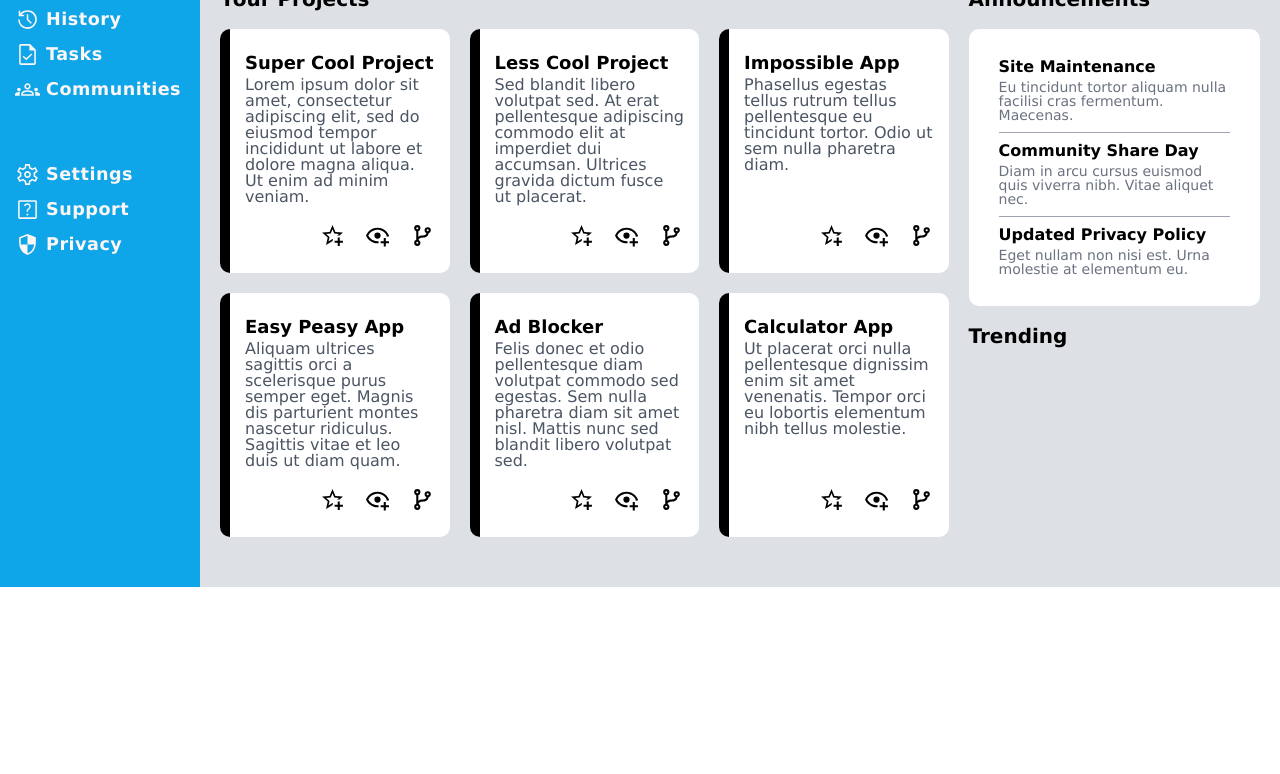
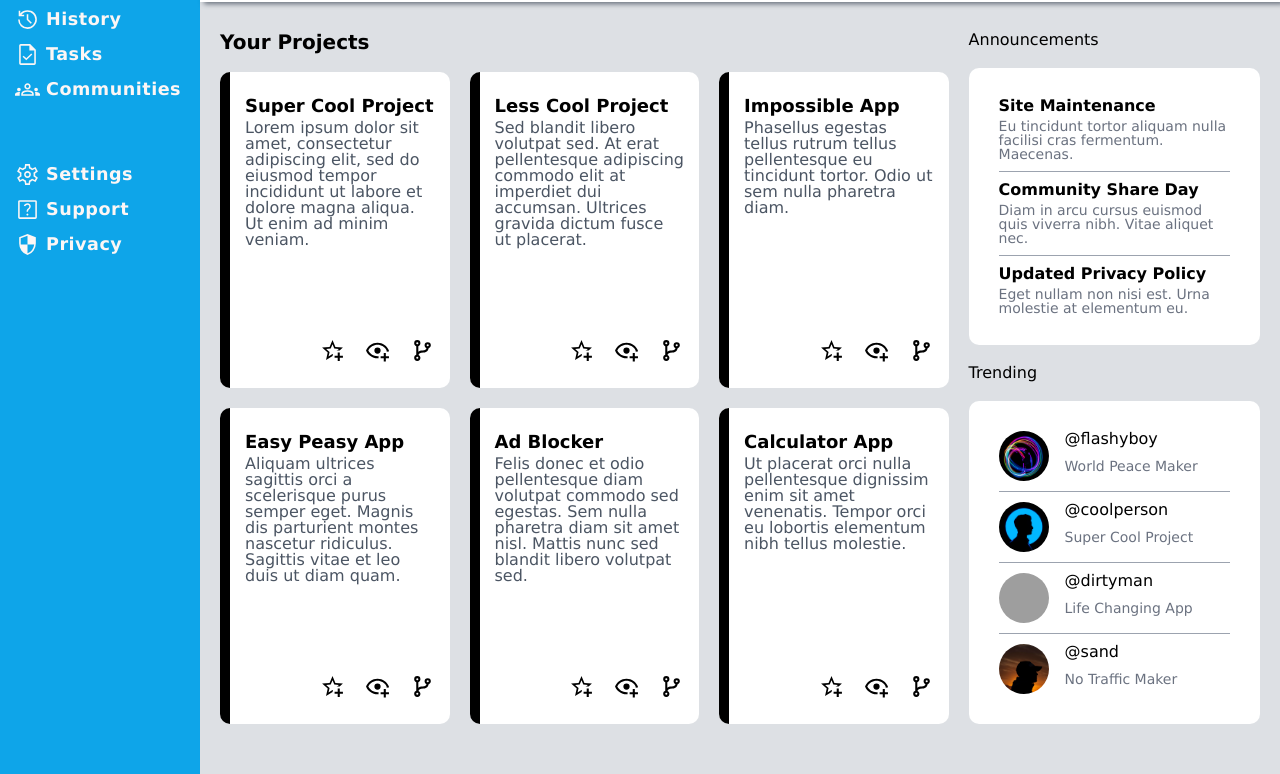
Before and after one commit to Arsalan56/admin-dashboard, a plain HTML site: page index.html in a window 1280 px wide. Shown: the part 198-972 px from the top of the page. Before the commit the page ends 800 px from the top, so only its background shows below. Drawn offline with Linux system fonts and the light colour scheme; grey boxes are pictures that could not be loaded.

Commit message:
Finish styling trending and add last changed
Besides a few changes that may come up here and there, the project is
complete.

```diff
--- a/index.html
+++ b/index.html
@@ -32,12 +32,12 @@
             <img src="svg-icons/notification-icon.svg">
         </div>
         <div class="header-user">
-            <img src="./profile-picture.jpg" class="user-pfp">
+            <img src="profiles/pfp-main.jpg" class="user-pfp">
              <p class="center-i">Mr. Person</p>
         </div>
 
         <div class="head-main">
-            <img src="./profile-picture.jpg" class="user-pfp">
+            <img src="profiles/pfp-main.jpg" class="user-pfp">
             <div class="welcome-user">
                 <p>hi there,</p>
                 <p>Mr. Person (@coolperson)</p>
@@ -109,6 +109,7 @@
                 </div>
             </div>
         </div>
+        <div>
             <div class="announcements">
                 <p>Announcements</p>
                 <div>
@@ -129,11 +130,28 @@
             <div class="trending">
                 <p>Trending</p>
                 <div>
-
+                    <div>
+                        <img src="profiles/pfp-1.jpg">
+                        <p>@flashyboy</p>
+                        <p class="user-desc">World Peace Maker</p>
                     </div>
-            <div></div>
-            <div></div>
-            <div></div>
+                    <div class="line-style line-remove pads">
+                        <img src="profiles/pfp-main.jpg">
+                        <p>@coolperson</p>
+                        <p class="user-desc">Super Cool Project</p>
+                    </div>
+                    <div class="line-style pads">
+                        <img src="profiles/pfp-2.jpg">
+                        <p>@dirtyman</p>
+                        <p class="user-desc">Life Changing App</p>
+                    </div>
+                    <div>
+                        <img src="profiles/pfp-3.jpg">
+                        <p>@sand</p>
+                        <p class="user-desc">No Traffic Maker</p>
+                    </div>
+                </div>
+            </div>
         </div>
     </main>
 </body>
--- a/style.css
+++ b/style.css
@@ -56,7 +56,7 @@ body {
     height:fit-content;
     width: fit-content;
     display: grid;
-    grid-template: minmax(100px, 1fr) minmax(500px, 4fr) / 200px minmax(700px, 3fr);
+    grid-template: 200px minmax(500px, 4fr) / 200px minmax(700px, 3fr);
     overflow: scroll;
 }
 
@@ -137,7 +137,7 @@ input[type='search'] {
     border: 0px;
     margin-right: 50px;
     border-radius: 99px;
-    color: var(--color);
+    font-weight: 600;
     box-sizing: border-box;
     max-width: 600px;
     padding: 0px 10px;
@@ -173,8 +173,8 @@ input[type='search'] {
 .head-main > .user-pfp {
     height: 70px;
     width: 70px;
+}
 
-}
 .user-pfp {
     border-radius: 100%;
 }
@@ -198,10 +198,6 @@ header button {
 
 }
 
-main {
-    background: #9ca3af57;
-}
-
 header {
     padding: 10px 30px;
     gap: 5px 30px;
@@ -216,10 +212,11 @@ header {
 /* Main content styling */
 
 main {
-    padding: 30px 20px 50px 20px;;
+    background: #9ca3af57;
+    padding: 30px 20px 50px 20px;
     display: grid;
-    grid-template: 3fr 2fr / 5fr 2fr;
-    gap: 20px
+    grid-template: 3fr / 5fr 2fr;
+    gap: 20px;
 }
 
 main > div > p {
@@ -235,7 +232,6 @@ main > div > p {
     grid-template: min-content 1fr / repeat(auto-fit, minmax(200px, 1fr));
     gap: 20px;
     grid-auto-rows: 1fr;
-    grid-row-end: span 2;
 }
 
 .projects > div {
@@ -269,7 +265,7 @@ background: black
 
 /* Announcements*/
 
-.announcements {
+.announcements, .trending {
     display: grid;
     grid-template-rows: min-content 1fr;
 }
@@ -277,7 +273,7 @@ background: black
     margin-bottom: 20px
 }
 
-.announcements > div {
+.announcements > div, .trending > div {
     background: white;
     padding: 30px;
     border-radius: 10px;
@@ -295,3 +291,49 @@ background: black
     border-bottom: 1px solid #9ca3af;
     padding: 10px 0px;
 }
+
+/* Trending */
+
+.trending {
+    margin-top: 20px;
+}
+
+.trending img {
+    height: 50px;
+    width: 50px;
+    border-radius: 100%;
+    grid-row: span 2;
+}
+
+.trending > div > div {
+    display: grid;
+    grid-template: min-content 1fr / min-content 1fr;
+    gap: 4px 16px;
+    align-items: center;
+}
+
+.trending > div {
+    gap: 0px
+}
+
+.line-remove {
+    border-bottom: none;
+}
+
+.pads {
+    padding: 10px 0px;
+}
+
+.trending > div > div:first-of-type {
+    padding-bottom: 10px;
+}
+
+.trending > div > div:last-of-type {
+    padding-top: 10px;
+}
+
+.user-desc {
+    color:#6b7280;
+    font-size: 14px;
+    white-space: nowrap;
+}
```
Also changed, not shown: profiles/pfp-1.jpg (added), profiles/pfp-3.jpg (added), profiles/pfp-main.jpg (renamed from profile-picture.jpg), 2 other files. Lines whose indentation alone changed are shown as unchanged.
